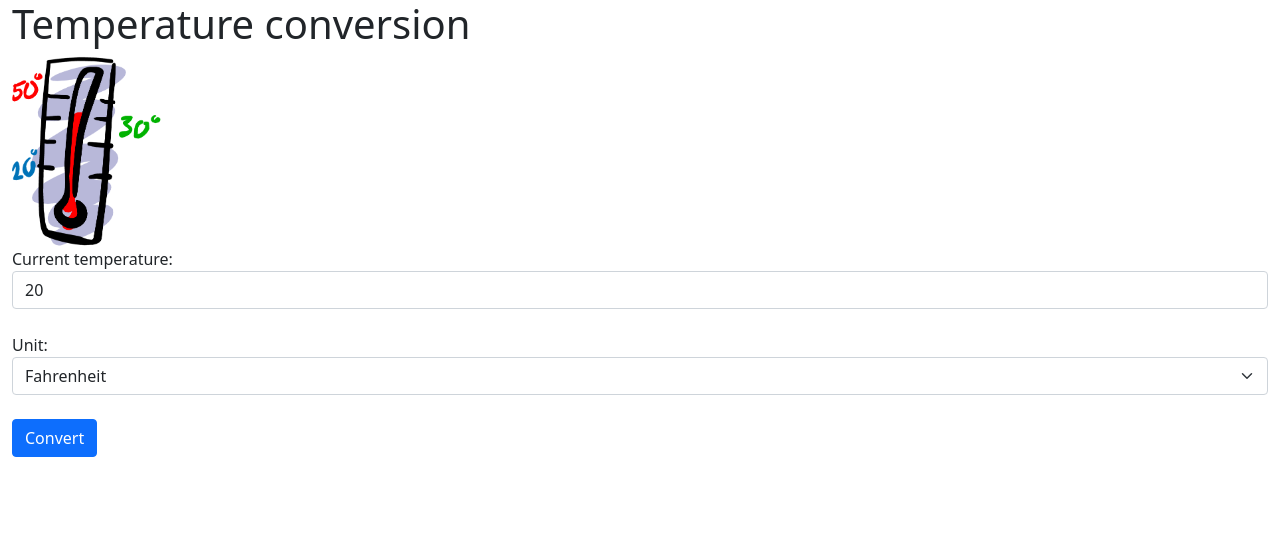
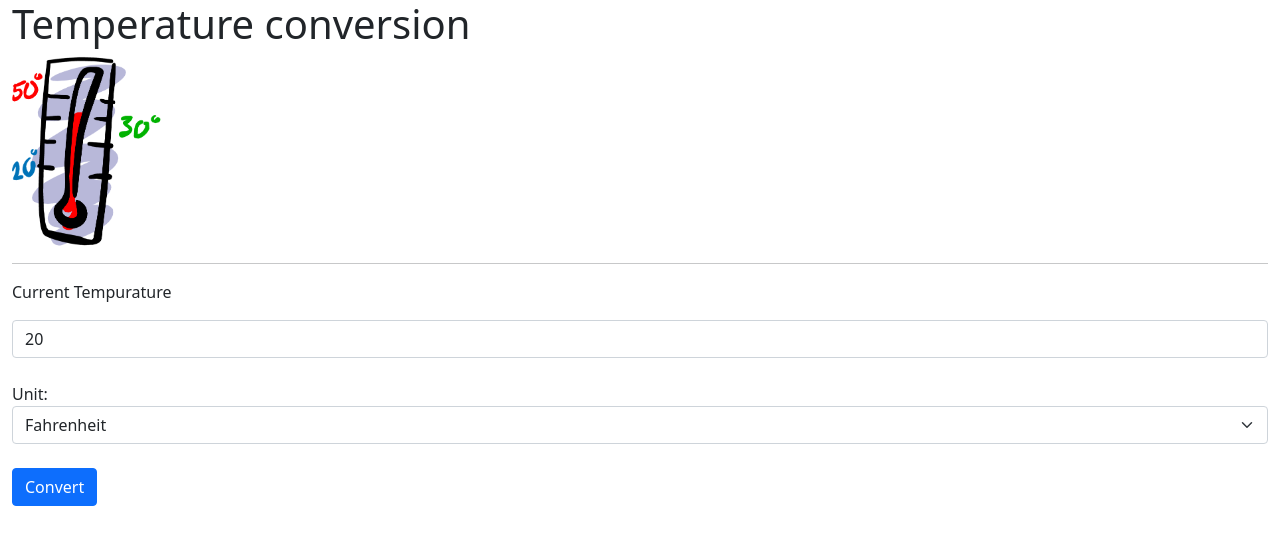
Before and after one commit to Ratchatron043/ex5b, a plain HTML site: page index.html in a window 1280 px wide. Drawn offline with nearby package versions, Linux system fonts and the light colour scheme.

Commit message:
Adding a thematic break between img and form

```diff
--- a/index.html
+++ b/index.html
@@ -12,9 +12,10 @@
     <div class="container-fluid">
 		<h1>Temperature conversion</h1>
 		<img src="images/temperature.gif" class="img-fluid" alt="runner logo" width="150" height="150"><br>
+		<hr>
+		<p>Current Tempurature</p>
 		<form role="form" method="GET">
 		  <div class="form-group">
-			<label for="tem">Current temperature:</label>
 			<input type="text" class="form-control" name="temp" id="temp" value="20">
 		  </div><br>
 		  <div class="form-group">
```
